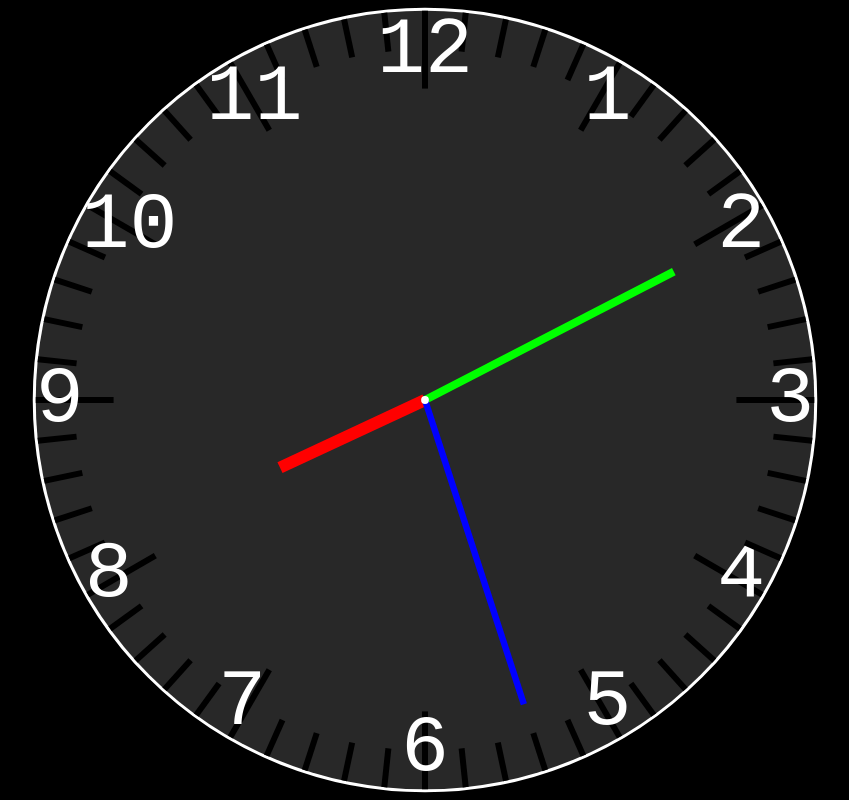
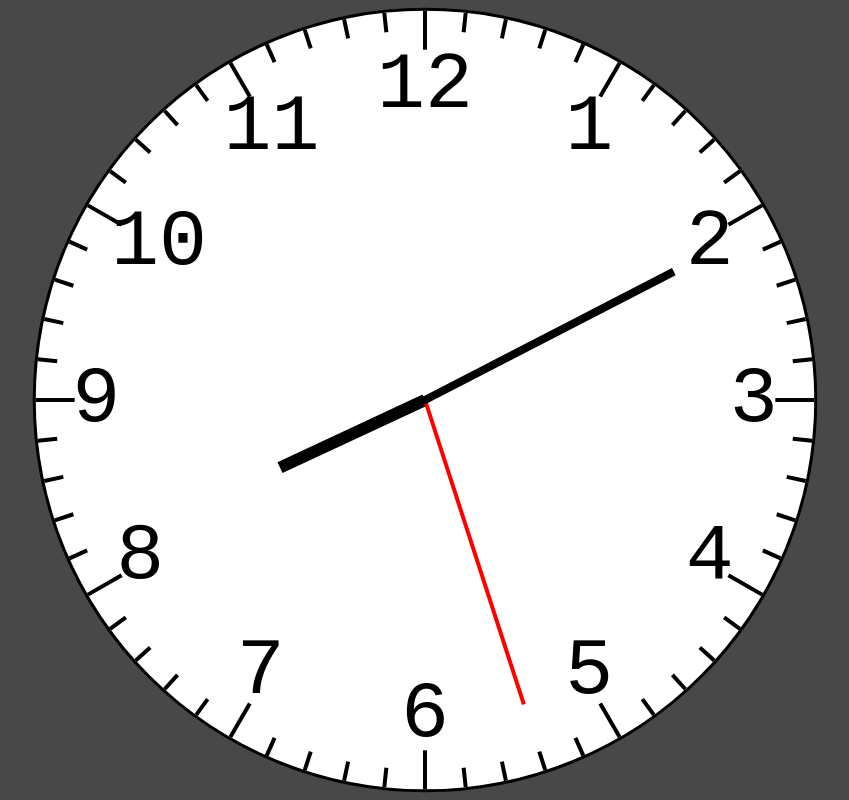
Before and after one commit to rxn7/clock, a website with bundled scripts: page static/index.html in a window 1280 px wide. Shown: the whole page, without its empty margins (215-1064 px from the left). Built offline with nearby package versions, Linux system fonts and the light colour scheme.

Commit message:
Canvas keep aspect ratio (always a square)

```diff
--- a/src/clock.ts
+++ b/src/clock.ts
@@ -1,15 +1,15 @@
 import Hand from './hand.js'
 import { getHourAngle, getMinuteAngle, getSecondAngle, PI2 } from './helpers/mathHelper.js'
 
-const CLOCK_CIRCLE_THICKNESS: number = 0.75
+const CLOCK_BORDER_THICKNESS: number = 0.75
 const CLOCK_DOT_RADIUS_MULTIPLIER: number = 0.01
-const CLOCK_MARGIN_PX: number = 10 + CLOCK_CIRCLE_THICKNESS
+const CLOCK_MARGIN_PX: number = 10 + CLOCK_BORDER_THICKNESS
 const SCALE_BASE: number = 100
 
 export default class Clock {
-	private hourHand: Hand = new Hand(this, SCALE_BASE * 0.2, 1.5, '#f00')
-	private minuteHand: Hand = new Hand(this, SCALE_BASE * 0.35, 1, '#0f0')
-	private secondHand: Hand = new Hand(this, SCALE_BASE * 0.4, 0.8, '#00f')
+	private hourHand: Hand = new Hand(this, SCALE_BASE * 0.2, 1.5, '#000')
+	private minuteHand: Hand = new Hand(this, SCALE_BASE * 0.35, 1, '#000')
+	private secondHand: Hand = new Hand(this, SCALE_BASE * 0.4, 0.5, '#f00')
 	private radius: number = 0
 	private scale: number = 1
 	private ctx: CanvasRenderingContext2D
@@ -24,11 +24,8 @@ export default class Clock {
 	public getRadius = (): number => this.radius
 
 	public handleResize(): void {
-		const widthGreaterThanHeight: boolean = this.ctx.canvas.width > this.ctx.canvas.height
-		const smallerValue: number = widthGreaterThanHeight ? this.ctx.canvas.height : this.ctx.canvas.width
-
-		this.scale = smallerValue / SCALE_BASE
-		this.radius = smallerValue * 0.5 - CLOCK_MARGIN_PX
+		this.scale = this.ctx.canvas.width / SCALE_BASE
+		this.radius = this.ctx.canvas.width * 0.5 - CLOCK_MARGIN_PX
 	}
 
 	public update(): void {
@@ -49,17 +46,17 @@ export default class Clock {
 
 	private renderFace(): void {
 		this.ctx.beginPath()
-		this.ctx.strokeStyle = '#fff'
-		this.ctx.lineWidth = CLOCK_CIRCLE_THICKNESS * this.scale
+		this.ctx.strokeStyle = '#000'
+		this.ctx.lineWidth = CLOCK_BORDER_THICKNESS * this.scale
 		this.ctx.arc(this.ctx.canvas.width * 0.5, this.ctx.canvas.height * 0.5, this.radius, 0, 2 * Math.PI)
 		this.ctx.stroke()
-		this.ctx.fillStyle = '#282828'
+		this.ctx.fillStyle = '#fff'
 		this.ctx.fill()
 	}
 
 	private renderDot(): void {
 		this.ctx.beginPath()
-		this.ctx.fillStyle = '#fff'
+		this.ctx.fillStyle = '#000'
 		this.ctx.arc(this.ctx.canvas.width * 0.5, this.ctx.canvas.height * 0.5, this.radius * CLOCK_DOT_RADIUS_MULTIPLIER, 0, 2 * Math.PI)
 		this.ctx.fill()
 	}
@@ -69,7 +66,7 @@ export default class Clock {
 		const centerY: number = this.ctx.canvas.height * 0.5
 
 		this.ctx.strokeStyle = '#000'
-		this.ctx.lineWidth = 0.75 * this.scale
+		this.ctx.lineWidth = 0.5 * this.scale
 
 		for (let hour: number = 1; hour <= 12; ++hour) {
 			const ratio: number = hour / 12
@@ -85,7 +82,7 @@ export default class Clock {
 
 	private renderHourLine(centerX: number, centerY: number, dirX: number, dirY: number): void {
 		this.ctx.beginPath()
-		this.ctx.moveTo(centerX + dirX * (this.radius * 0.8), centerY + dirY * (this.radius * 0.8))
+		this.ctx.moveTo(centerX + dirX * (this.radius * 0.9), centerY + dirY * (this.radius * 0.9))
 		this.ctx.lineTo(centerX + dirX * this.radius, centerY + dirY * this.radius)
 		this.ctx.stroke()
 	}
@@ -97,7 +94,7 @@ export default class Clock {
 			const minuteDirY = Math.sin(minuteRatio * PI2)
 
 			this.ctx.beginPath()
-			this.ctx.moveTo(centerX + minuteDirX * (this.radius * 0.9), centerY + minuteDirY * (this.radius * 0.9))
+			this.ctx.moveTo(centerX + minuteDirX * (this.radius * 0.95), centerY + minuteDirY * (this.radius * 0.95))
 			this.ctx.lineTo(centerX + minuteDirX * this.radius, centerY + minuteDirY * this.radius)
 			this.ctx.stroke()
 		}
@@ -109,12 +106,12 @@ export default class Clock {
 		const text: string = ((hour + 3) % 12 || 12).toString()
 		const metrics: TextMetrics = this.ctx.measureText(text)
 
-		const textX: number = dirX * (this.radius - metrics.width * 0.5)
-		const textY: number = dirY * (this.radius - fontSize * 0.5)
+		const textX: number = dirX * (this.radius - metrics.width * 0.5) * 0.9
+		const textY: number = dirY * (this.radius - fontSize * 0.5) * 0.9
 
 		this.ctx.beginPath()
 		this.ctx.font = `${fontSize}px monospace`
-		this.ctx.fillStyle = '#fff'
+		this.ctx.fillStyle = '#000'
 		this.ctx.textAlign = 'center'
 		this.ctx.textBaseline = 'middle'
 		this.ctx.fillText(text, centerX + textX, centerY + textY)
--- a/src/index.ts
+++ b/src/index.ts
@@ -3,6 +3,7 @@ import Clock from './clock.js'
 const canvas: HTMLCanvasElement = document.createElement('canvas')
 const ctx: CanvasRenderingContext2D = canvas.getContext('2d') as CanvasRenderingContext2D
 const clock: Clock = new Clock(ctx)
+const clearColor: string = getComputedStyle(document.body).getPropertyValue('--background-color')
 
 function init(): void {
 	document.body.append(canvas)
@@ -13,15 +14,21 @@ function init(): void {
 function animationFrame(time: DOMHighResTimeStamp): void {
 	requestAnimationFrame(animationFrame)
 
-	ctx.fillStyle = '#000'
+	ctx.fillStyle = clearColor
 	ctx.fillRect(0, 0, canvas.width, canvas.height)
 
 	clock.render()
 }
 
 function handleResize(): void {
-	canvas.width = window.innerWidth
-	canvas.height = window.innerHeight
+	const smallerSizeValue: number = window.innerWidth > window.innerHeight ? window.innerHeight : window.innerWidth
+
+	canvas.width = smallerSizeValue
+	canvas.height = smallerSizeValue
+
+	canvas.style.width = `${smallerSizeValue}px`
+	canvas.style.height = `${smallerSizeValue}px`
+
 	clock.handleResize()
 }
 
--- a/static/style.css
+++ b/static/style.css
@@ -1,13 +1,14 @@
 body {
+	--background-color: #484848;
 	padding: 0;
 	margin: 0;
+	background-color: var(--background-color);
 }
 
 canvas {
 	z-index: 1;
 	position: fixed;
-	left: 0;
-	top: 0;
-	height: 100%;
-	width: 100%;
+	left: 50%;
+	top: 50%;
+	transform: translate(-50%, -50%);
 }
```
